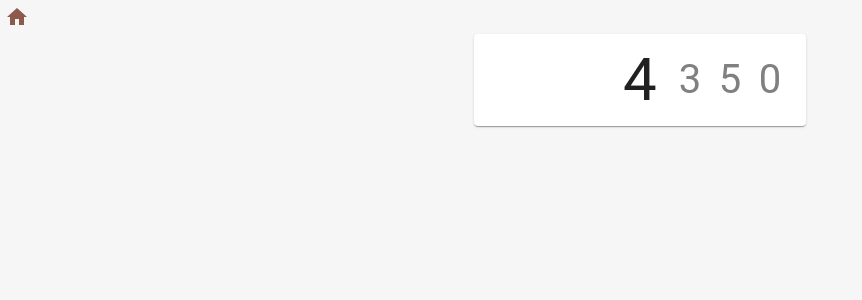
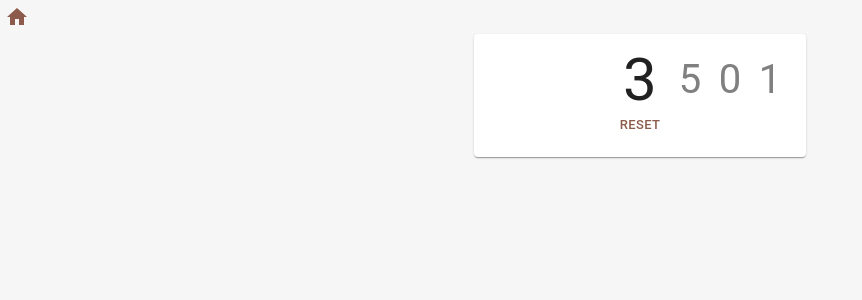
Before and after one commit to tomiyee/theng-web-apps, a React (Vite) app: page /theng-web-apps/num-pad-trainer in a window 1280 px wide. Shown: the top 300 px of the page, without its empty margins (0-862 px from the left). Built offline with nearby package versions, Linux system fonts and the light colour scheme.

Commit message:
refactor to save memory

```diff
--- a/src/views/NumPadTrainer/NumPadTrainer.tsx
+++ b/src/views/NumPadTrainer/NumPadTrainer.tsx
@@ -1,5 +1,5 @@
 /** @jsxImportSource @emotion/react */
-import { Box, Card, CardContent, css } from '@mui/material';
+import { Box, Button, Card, CardContent, css, Stack } from '@mui/material';
 import { random } from 'lodash';
 import React, { useState } from 'react';
 import { useHotkeys } from 'react-hotkeys-hook';
@@ -22,14 +22,16 @@ const styles = {
   numberCarousel: css`
     display: flex;
     align-items: center;
-    position: absolute;
-    transition: left ${ANIMATION_DURATION}s;
   `,
   number: css`
+    position: absolute;
     display: flex;
     justify-content: center;
     align-items: center;
-    transition: font-size ${ANIMATION_DURATION}s, color ${ANIMATION_DURATION}s;
+    transition:
+    left ${ANIMATION_DURATION}s,
+      font-size ${ANIMATION_DURATION}s,
+      color ${ANIMATION_DURATION}s;
   `,
   bigNumber: css`
     width: ${BIG_WIDTH}px;
@@ -45,30 +47,38 @@ const styles = {
 };
 
 const NumPadTrainer: React.FC = () => {
-  const [shownIndex, setShownIndex] = useState(0);
+  const [offset, setOffset] = useState(-LOOK_BACK);
   const [pressedKeys, setPressedKeys] = useState<string[]>([]);
   const [numbers, setNumbers] = useState(() =>
-    new Array(1 + LOOK_AHEAD).fill(0).map(() => random(0, 9)),
+    new Array(2 + LOOK_AHEAD).fill(0).map(() => random(0, 9)),
   );
   useHotkeys(NUMBER_KEYS, (e) => {
     // To prevent spamming the handler when pressed, we keep track of curently held buttons
     if (pressedKeys.includes(e.key)) return;
     setPressedKeys((old) => [...old, e.key]);
     // if it matches the currently enlarged image, add another number and shift everything
-    if (parseInt(e.key) === numbers[shownIndex]) {
-      setShownIndex(shownIndex + 1);
-      setNumbers((old) => [...old, random(0, 9)]);
+    if (parseInt(e.key) === numbers[Math.min(LOOK_BACK, LOOK_BACK + offset)]) {
+      setNumbers((old) => [...old.slice(offset < 0 ? 0 : 1), random(0, 9)]);
+      setOffset((old) => old + 1);
     }
   });
   useHotkeys(NUMBER_KEYS, (e) => setPressedKeys((old) => old.filter((key) => key !== e.key)), {
     keyup: true,
     keydown: false,
   });
+
+  const reset = () => {
+    setOffset(-LOOK_BACK);
+    setNumbers(() => new Array(2 + LOOK_AHEAD).fill(0).map(() => random(0, 9)))
+  }
   return (
     <Box display="flex" width="100%" height="100%" alignItems="center" justifyContent="center">
       <Card>
         <CardContent>
-          <NumberDisplay numbers={numbers} shownIndex={shownIndex} />
+          <Stack>
+            <NumberDisplay numbers={numbers} offset={offset} />
+            <Button onClick={reset}>Reset</Button>
+          </Stack>
         </CardContent>
       </Card>
     </Box>
@@ -77,19 +87,24 @@ const NumPadTrainer: React.FC = () => {
 export default NumPadTrainer;
 
 type NumberDisplayProps = {
+  /** A list of length {@link LOOK_BACK} + 1 + {@link LOOK_AHEAD} */
   numbers: number[];
-  shownIndex: number;
+  offset: number;
 };
 
 const NumberDisplay: React.FC<NumberDisplayProps> = (props) => {
-  const { numbers, shownIndex } = props;
+  const { numbers, offset } = props;
   return (
     <Box css={styles.viewport}>
-      <Box css={styles.numberCarousel} style={{ left: -(shownIndex - LOOK_BACK) * SMALL_WIDTH }}>
+      <Box css={styles.numberCarousel}>
         {numbers.map((num, i) => (
           <span
-            key={i}
-            css={[styles.number, i === shownIndex ? styles.bigNumber : styles.smallNumber]}
+            key={offset + i}
+            style={{ left: `${getLeftForIndex(i - Math.min(offset, 0))}px` }}
+            css={[
+              styles.number,
+              i === LOOK_BACK + Math.min(0, offset) ? styles.bigNumber : styles.smallNumber,
+            ]}
           >
             {num}
           </span>
@@ -98,3 +113,11 @@ const NumberDisplay: React.FC<NumberDisplayProps> = (props) => {
     </Box>
   );
 };
+
+const getLeftForIndex = (i: number) => {
+  return (
+    Math.min(i, LOOK_BACK) * SMALL_WIDTH +
+    (i > LOOK_BACK ? 1 : 0) * BIG_WIDTH +
+    Math.max(0, i - LOOK_BACK - 1) * SMALL_WIDTH
+  );
+};
```
